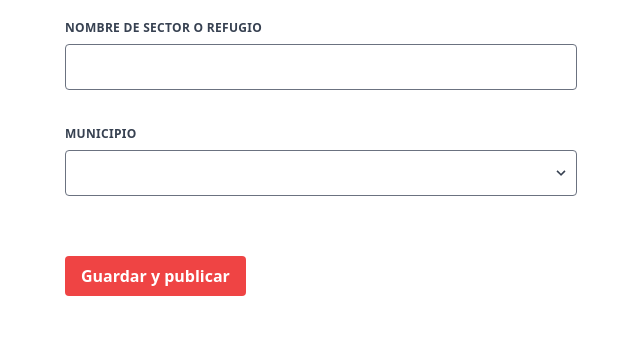
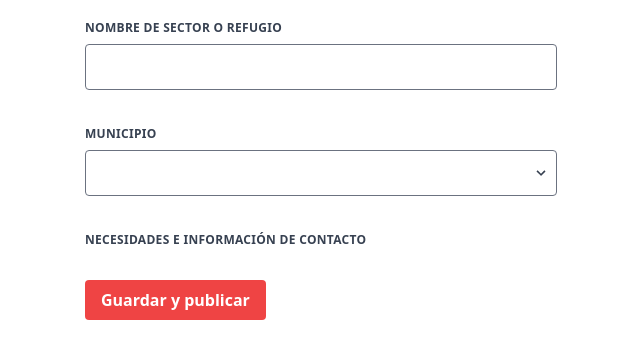
Before and after one commit to Code4PuertoRico/suministrospr, a Django app: template suministrospr/suministros/templates/suministros/suministro_form.html in a window 1280 px wide. Shown: the part 158-517 px from the top of the page, without its empty margins (319-959 px from the left). Run offline with Django 3.2, Linux system fonts and the light colour scheme; the template is opened without the code that fills it, so the values that code supplies are empty; some libraries are stand-ins or nearby versions.

Commit message:
Fix content editor alignment * Adds a local css file * Adds style to the ckeditor div * Left a comment on css file to prevent usage for common cases

```diff
--- /dev/null
+++ b/static/css/main.css
@@ -0,0 +1,7 @@
+/*
+This project uses tailwind.css please ask before adding styles here
+*/
+
+.django-ckeditor-widget {
+  width: 100%;
+}
--- a/suministrospr/suministros/templates/suministros/suministro_form.html
+++ b/suministrospr/suministros/templates/suministros/suministro_form.html
@@ -5,7 +5,7 @@
 {% block content %}
 
 <div class = 'flex justify-center my-5'>
-  <form class="w-full max-w-lg" method="POST">
+  <form class="w-full max-w-lg px-5" method="POST">
     {% csrf_token %}
     {{ form.media }}
 
@@ -39,7 +39,10 @@
       </div>
     </div>
 
-    <div class="flex flex-wrap -mx-3 mb-6">
+    <div class="flex flex-wrap -mx-3 mb-6 px-3">
+      <label class="block uppercase tracking-wide text-gray-700 text-xs font-bold mb-2">
+        Necesidades e información de contacto
+      </label>
       {{form.content}}
     </div>
 
--- a/templates/base.html
+++ b/templates/base.html
@@ -10,6 +10,7 @@
     <title>{% block head_title %}Entérate, Ayuda, Informa - Suministros Puerto Rico{% endblock %}</title>
 
     <link href="https://unpkg.com/tailwindcss@^1.0/dist/tailwind.min.css" rel="stylesheet">
+    <link href="{% static 'css/main.css' %}" rel="stylesheet">
     {% block extra_head %}{% endblock %}
   </head>
   <body>
```
Also changed, not shown: 1 other file.
